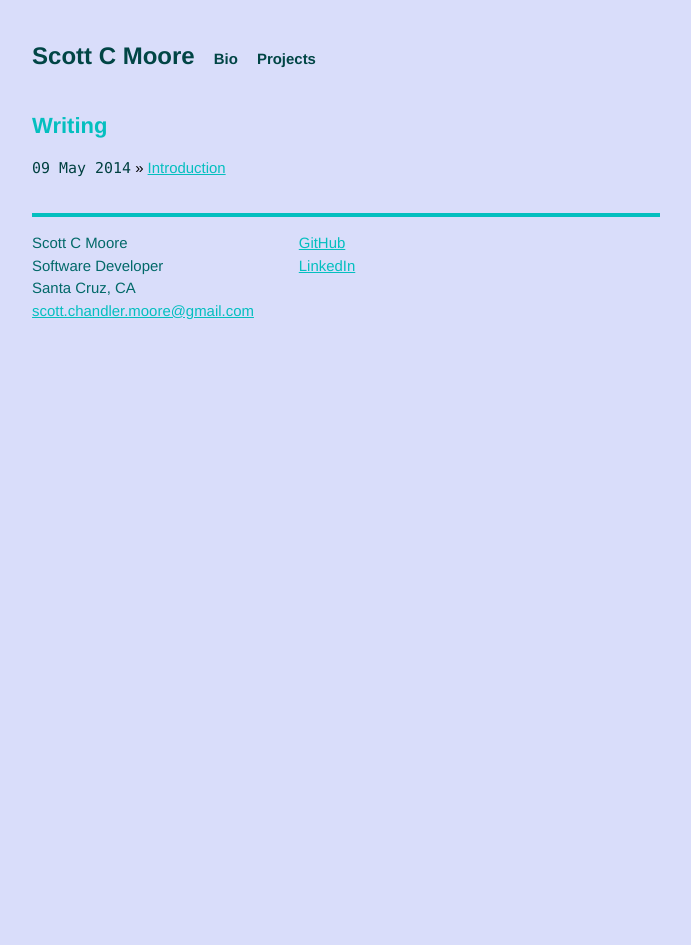
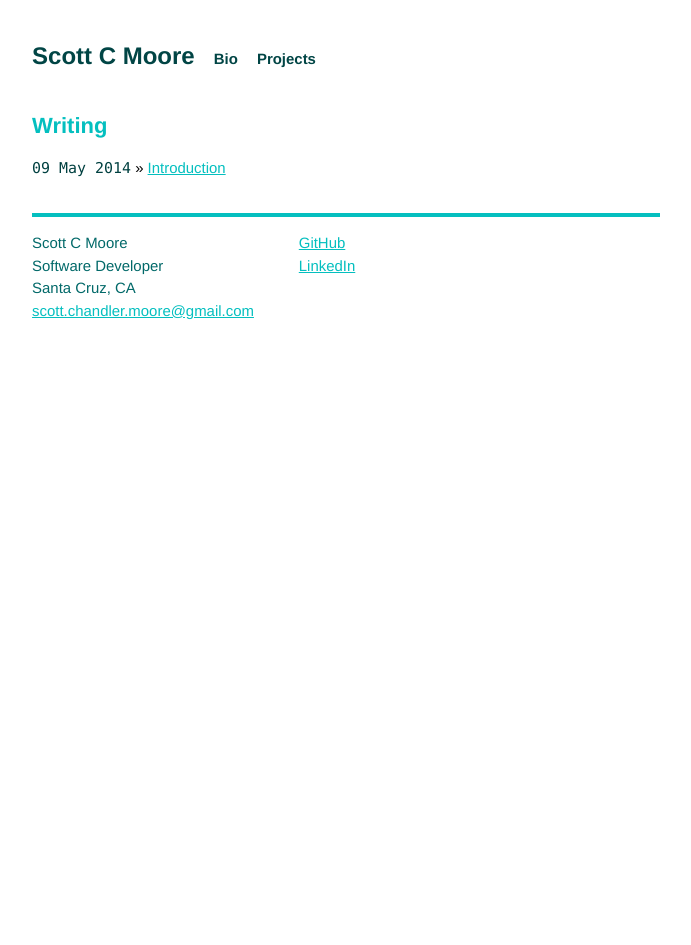
Before and after one commit to scottcmoore/scottcmoore.github.io, a Jekyll site: the page built from index.html, in a window 1280 px wide. Shown: the whole page, without its empty margins (294-985 px from the left). Built offline with Jekyll 4.4.1, drawn with Linux system fonts in a browser that asks for light colours; Markdown is read by kramdown in place of the engine named in the settings.

Commit message:
Get rid of periwinkle background... reluctantly.

```diff
--- a/css/main.css
+++ b/css/main.css
@@ -11,7 +11,7 @@
 #F7E967 // banana yellow
 #A9CF54 // chartreuse
 #588F27 // vomit green
-#D9DDFA // periwinkle
+#FFFFFF // periwinkle
 */
 
 /* Global Reset */
@@ -23,7 +23,7 @@
 html, body { height: 100%; }
 
 body {
-  background-color: #D9DDFA;
+  background-color: #FFFFFF;
   font: 16px Helvetica, Arial, sans-serif;
   font-size: small;
   text-align: center;
```
